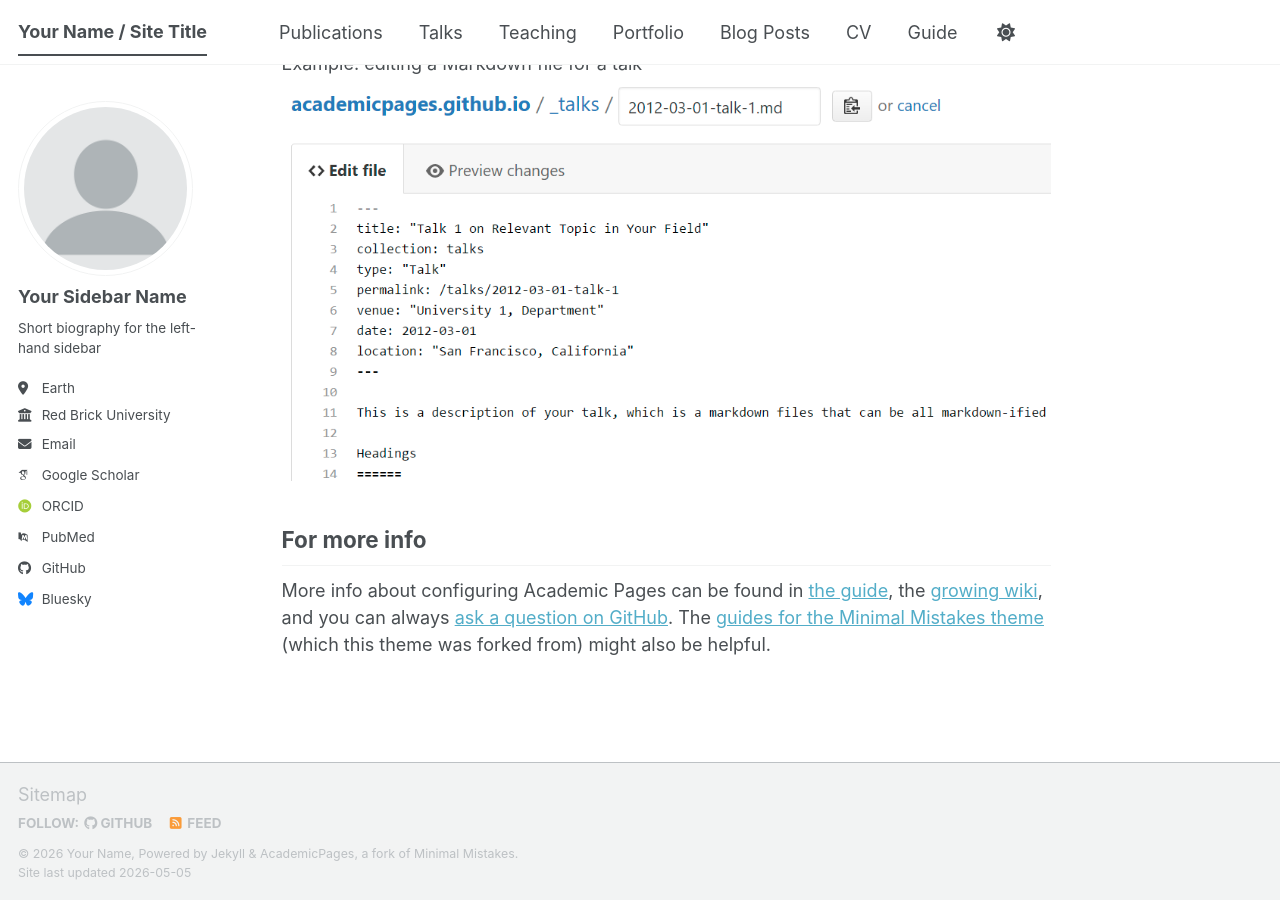
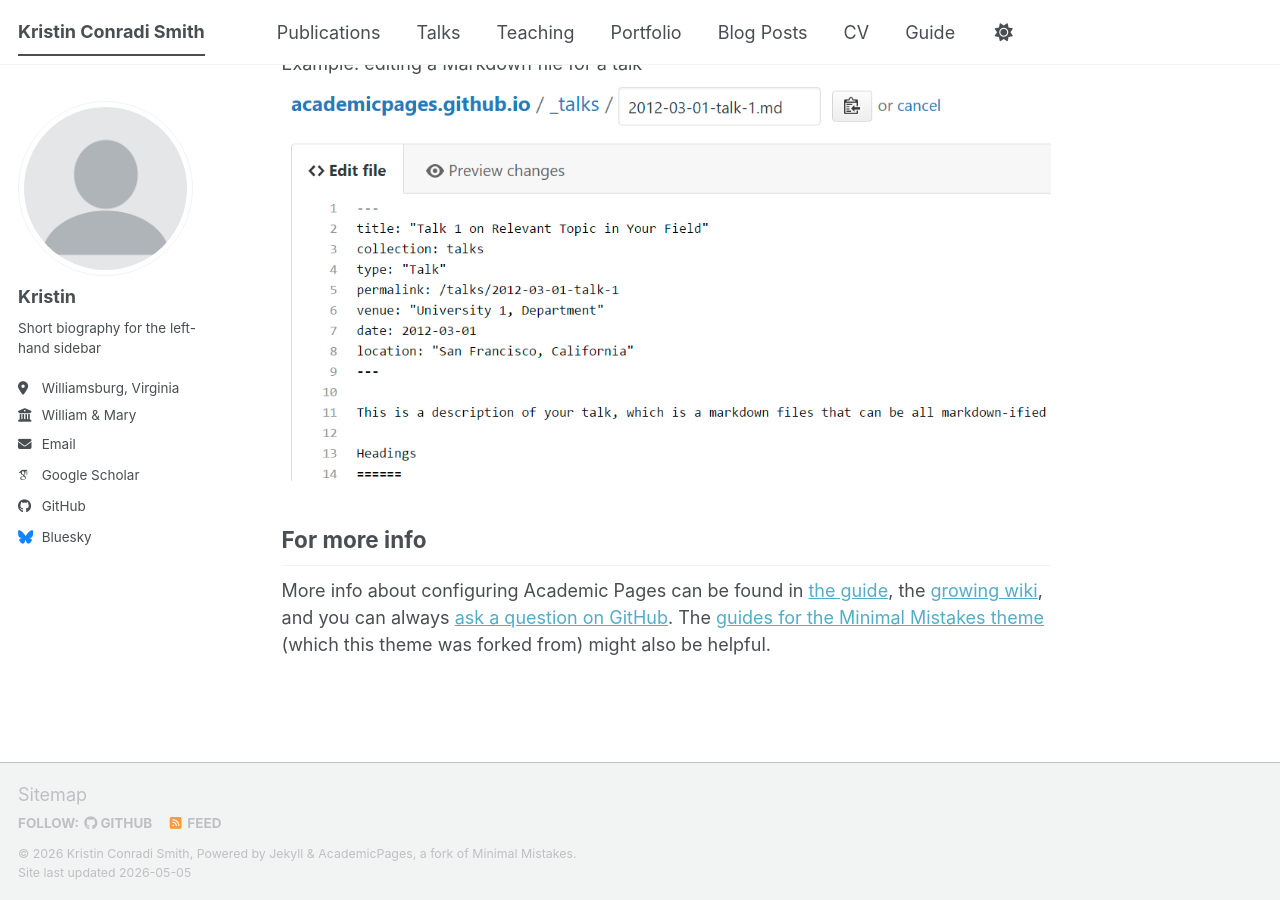
Before and after one commit to kristinconradismith/kristinconradismith.github.io, a Jekyll site: the page built from _pages/about.md, in a window 1280 px wide and 900 px high, scrolled down 2720 px. Built offline with Jekyll 4.4.1, drawn with Linux system fonts in a browser that asks for light colours; some web fonts are replaced; a script bundle is joined from its source files by our own code; library files that are not in the unit come from our copies.

Commit message:
Update personal information in _config.yml

```diff
--- a/_config.yml
+++ b/_config.yml
@@ -9,14 +9,14 @@
 # Basic Site Settings
 locale                   : "en-US"
 site_theme               : "default" # The available themes options are "default", "air", "sunrise", "mint", "dirt" and "contrast"
-title                    : "Your Name / Site Title"
+title                    : "Kristin Conradi Smith"
 title_separator          : "-"
-name                     : &name "Your Name"
-description              : &description "Your Name's academic portfolio"   # Update this with a general description of your site, this is the default if not overridden by a page
-url                      : https://academicpages.github.io # The base hostname & protocol for your site e.g. "https://[your GitHub username].github.io",
+name                     : &name "Kristin Conradi Smith"
+description              : &description "Kristin Conradi Smith's academic portfolio"   # Update this with a general description of your site, this is the default if not overridden by a page
+url                      : https://kristinconradismith.github.io # The base hostname & protocol for your site e.g. "https://[your GitHub username].github.io",
                                                            # or if you already have some other page hosted on Github then use "https://[your GitHub username].github.io/[Your Repo Name]"
 baseurl                  : "" # the subpath of your site, e.g. "/blog"
-repository               : "academicpages/academicpages.github.io"
+repository               : "kristinconradismith/kristinconradismith.github.io"
 
 # Site Author - The following control what appear as part of the author content on the side bar.
 #               If a field is blank the icon and link will not appear, otherwise it will be shown.
@@ -24,24 +24,24 @@
 author:
   # Biographic information
   avatar           : "profile.png"
-  name             : "Your Sidebar Name"
+  name             : "Kristin"
   pronouns         : # example: "she/her"
   bio              : "Short biography for the left-hand sidebar"
-  location         : "Earth"
-  employer         : "Red Brick University"
+  location         : "Williamsburg, Virginia"
+  employer         : "William & Mary"
   uri              : # URL
-  email            : "none@example.org"
+  email            : "kconradi@gmail.com"
 
   # Academic websites
   academia         : # URL
   arxiv            : # URL - Update with the correct link to your profile
-  googlescholar    : "https://scholar.google.com/citations?user=PS_CX0AAAAAJ"
+  googlescholar    : "https://scholar.google.com/citations?user=yP1HfsMAAAAJ"
   inspire-hep      : # URL
   impactstory      : # URL
-  orcid            : "https://orcid.org/yourorcidurl"
+  orcid            : # "https://orcid.org/yourorcidurl"
   semantic         : # URL
   ssrn             : # URL
-  pubmed           : "https://www.ncbi.nlm.nih.gov/pubmed/?term=john+snow"
+  pubmed           : # URL
   researchgate     : # URL
   scopus           : # URL
   zotero           : # URL
```
